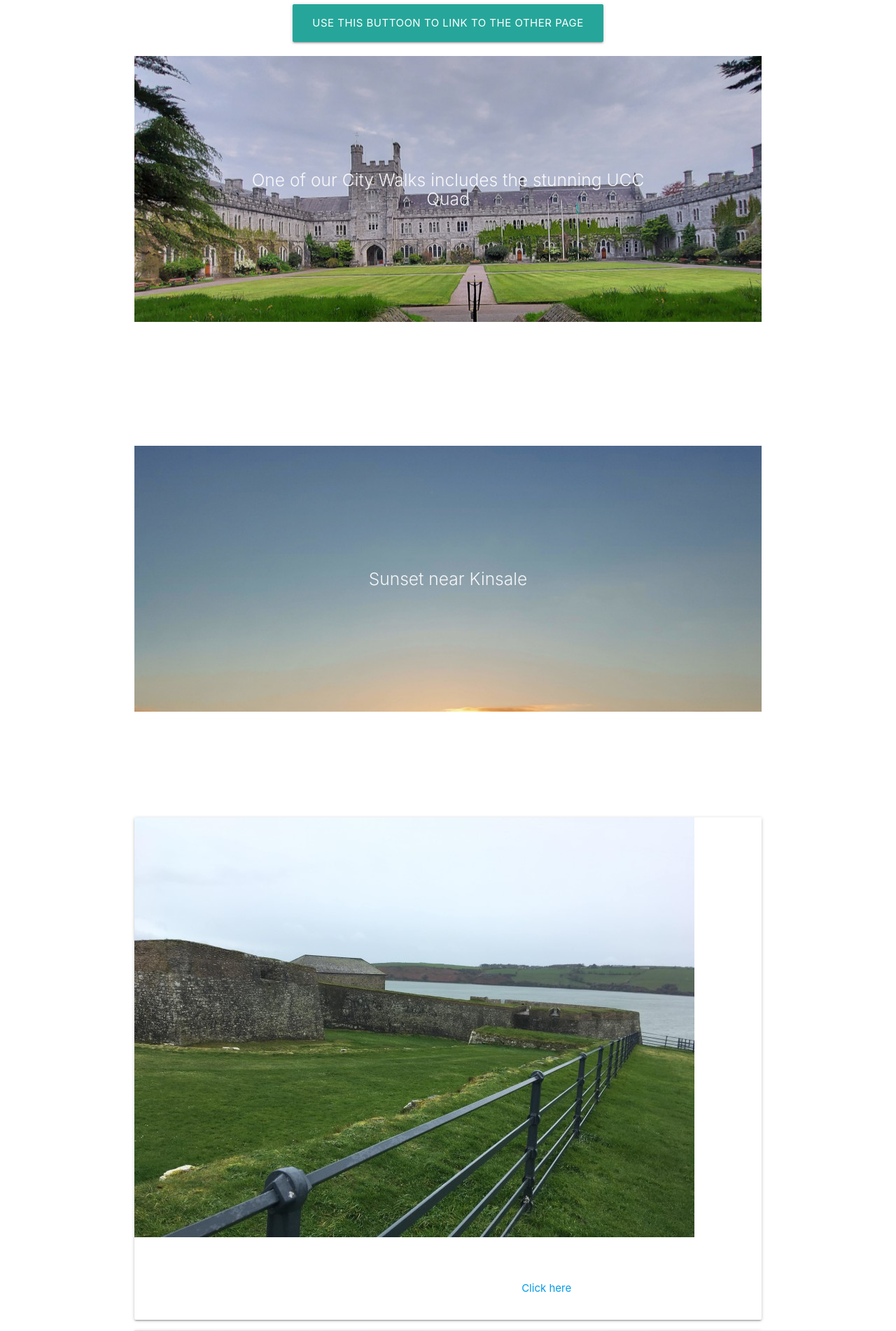
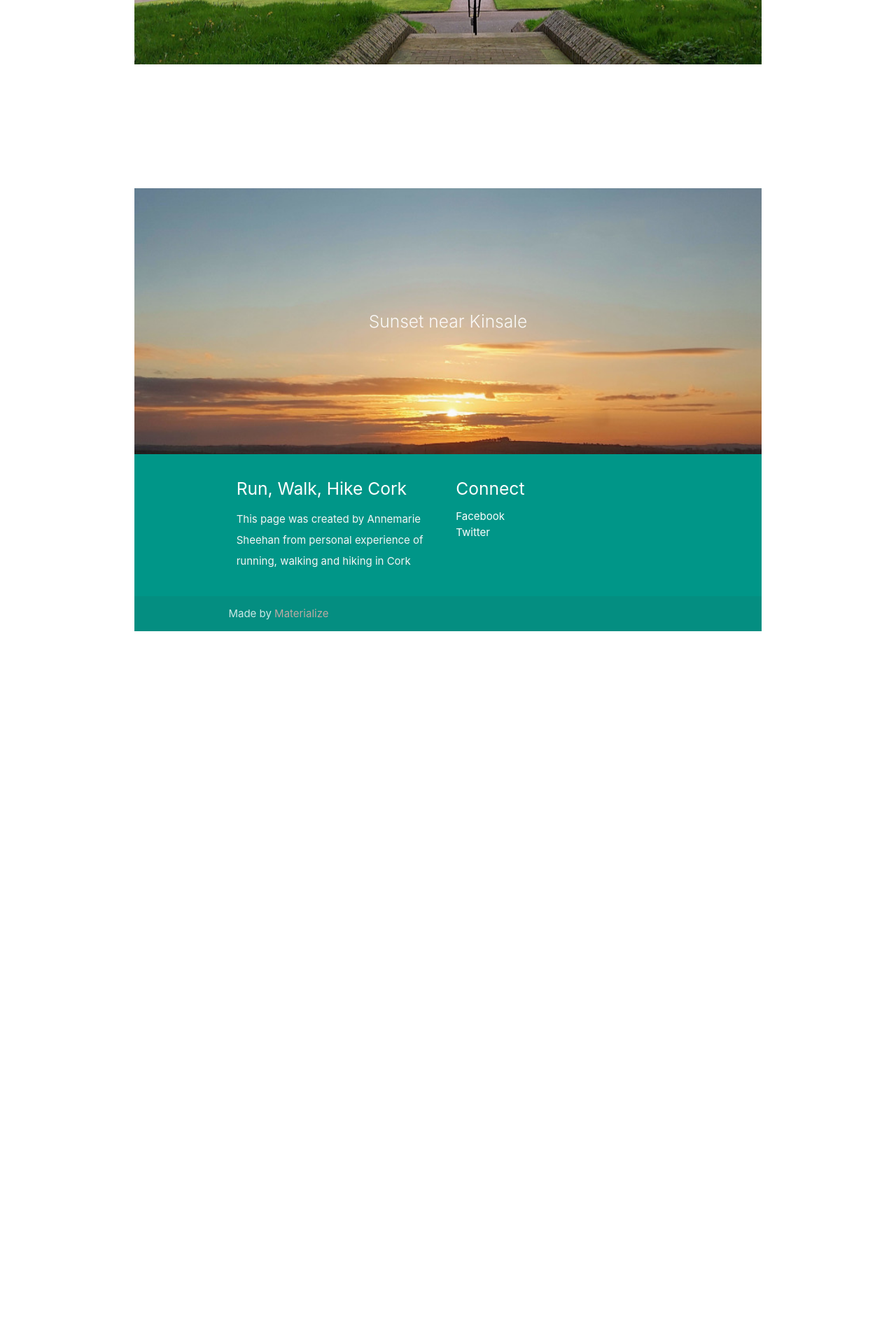
Before and after one commit to AnnemarieSheehan/Cork-Run-Walk-Hike-Routes, a Flask app: page / in a window 1280 px wide. Shown: the part 720-2622 px from the top of the page at 70% size. After the commit the page ends 1622 px from the top, so only its background shows below. Run offline with Flask 2, Linux system fonts and the light colour scheme; some libraries are stand-ins or nearby versions.

Commit message:
extends.base.html

```diff
--- a/templates/base.html
+++ b/templates/base.html
@@ -25,112 +25,9 @@
       <a href="#" data-target="nav-mobile" class="sidenav-trigger"><i class="material-icons">menu</i></a>
     </div>
   </nav>
-
-  <div id="index-banner" class="parallax-container">
-    <div class="section no-pad-bot">
-      <div class="container">
-        <br><br>
-        <h1 class="header center teal-text text-lighten-2">Find places to Run, Walk or Hike in Cork</h1>
-        <div class="row center">
-          <h5 class="header col s12 light">See the very best of Cork on foot!</h5>
-        </div>
-        <div class="row center">
-          <a href="#" id="download-button" class="btn-large waves-effect waves-light teal lighten-1">Use this buttoon to link to the other page</a>
-        </div>
-        <br><br>
-{% block content %}{% endblock %}
-      </div>
-    </div>
-    <div class="parallax"><img src="./static/images/background1.jpg" alt="Unsplashed background img 1"></div>
-  </div>
-
-
-  <div class="container">
-    <div class="section">
-
-      <!--   Cards Section   -->
-<div class="row">
-    <div class="col-12">
-      <section>
-        <h1>Our recomendations</h1>
-        <div class="card-deck">
-          <div class="card">
-            <img src="./static/images/charlesfort.JPG" class="card-img-top" alt="...">
-            <div class="card-body">
-              <h5 class="card-title">Coastal Walks</h5>
-              <p class="card-text">Cork has some stuning coastline, a treat to walk along at any time of the year. <a
-                  href="walks.html">Click here</a> to find some of our recommended coastal walks.</p>
-            </div>
-          </div>
-          <div class="card">
-            <img src="./static/images/gouganbara.JPG" class="card-img-top" alt="...">
-            <div class="card-body">
-              <h5 class="card-title">Nature Reserves & Parks</h5>
-              <p class="card-text">If you're looking to spend some time in Nature, Corks parks and nature reserves are
-                second to none, offering peace and quiet, beautiful waterfalls, stunning scenery. <a
-                  href="walks.html">Find
-                  out more here.</a></p>
-            </div>
-          </div>
-          <div class="card">
-            <img src="./static/images/corkcity.JPG" class="card-img-top" alt="...">
-            <div class="card-body">
-              <h5 class="card-title">Cork City Walks</h5>
-              <p class="card-text">Even within the City itself, Cork offers some gorgeous escapes from the busy streets.
-                <a href="walks.html">Have a look at our top tips here</a></p>
-            </div>
-          </div>
-        </div>
-      </section>
-    </div>
-  </div>
-  <section></section>
-  <div class="row">
-    <div class="col-12">
-      <h3>See our map below for the location of each walk</h3>
-    </div>
-  </div>
-
-    </div>
-  </div>
-
-
-  <div class="parallax-container valign-wrapper">
-    <div class="section no-pad-bot">
-      <div class="container">
-        <div class="row center">
-          <h5 class="header col s12 light">One of our City Walks includes the stunning UCC Quad</h5>
-        </div>
-      </div>
-    </div>
-    <div class="parallax"><img src="./static/images/background2.jpg" alt="Unsplashed background img 2"></div>
-  </div>
-
-  <div class="container">
-    <div class="section">
-
-      <div class="row">
-        <div class="col s12 center">
-          <h3><i class="mdi-content-send brown-text"></i></h3>
-          <h4>Place Holder for map link</h4>
-          <p class="left-align light">Map Link here</p>
-        </div>
-      </div>
-
-    </div>
-  </div>
-
-
-  <div class="parallax-container valign-wrapper">
-    <div class="section no-pad-bot">
-      <div class="container">
-        <div class="row center">
-          <h5 class="header col s12 light">Sunset near Kinsale</h5>
-        </div>
-      </div>
-    </div>
-    <div class="parallax"><img src="./static/images/background3.jpg" alt="Unsplashed background img 3"></div>
-  </div>
+<div class="container">
+    {% block content %}{% endblock %}
+</div>
 
   <footer class="page-footer teal">
     <div class="container">
```
